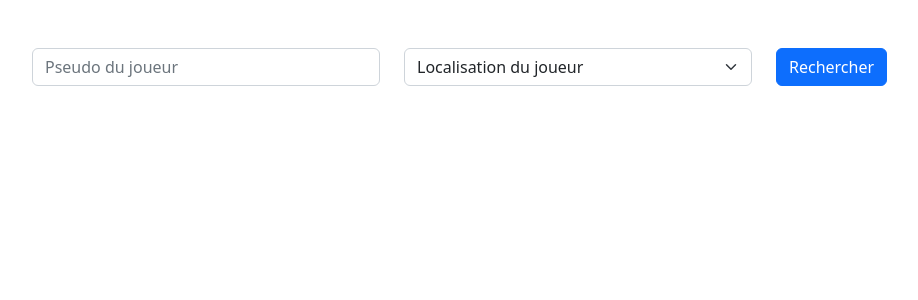
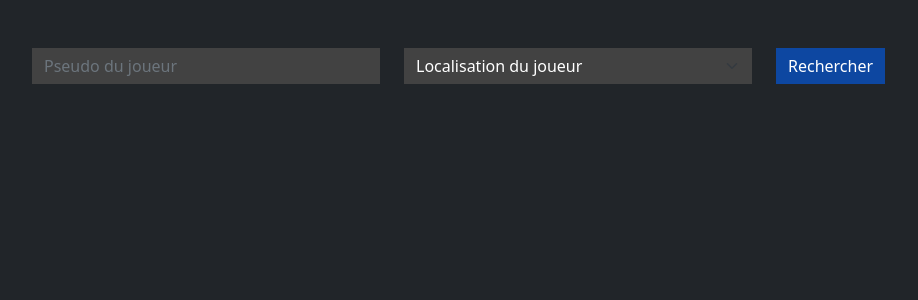
Before and after one commit to DTC-LOL/Projet-LoL-App, a React (Create React App) app: page / in a window 1280 px wide. Shown: the top 300 px of the page, without its empty margins (62-980 px from the left). Built offline with nearby package versions, Linux system fonts and the light colour scheme.

Commit message:
:construction: started bit of bootstrap design

```diff
--- a/src/components/List/ListItem/index.tsx
+++ b/src/components/List/ListItem/index.tsx
@@ -33,21 +33,21 @@ const ListItem: React.FC<Props> = ({ gamesData, playerData }) => {
 	const winingTeam = gamesData.timeline.info.frames.slice(-1)[0].events.slice(-1)[0].winningTeam;
 
 	return (
-		<ListGroupItem disabled winned={winingTeam}>
+		<ListGroupItem disabled winned={winingTeam} className="light-dark-bg">
 			<LinkStyled to="">
 				<Row>
 					<Col lg={3}>
 						<Paragraph className="fw-bold">{capitalizeFirstLowercaseRest(gamesData.recap.game_mode)}</Paragraph>
 
-						<Paragraph className="border-bottom pb-3 pe-4">Il y a {moment(gamesData.recap.game_creation).fromNow(true)}</Paragraph>
+						<Paragraph className="border-bottom border-dark pb-2 w-50">Il y a {moment(gamesData.recap.game_creation).fromNow(true)}</Paragraph>
 
-						<Paragraph className={winingTeam === playerRecap.teamId ? "text-success fw-bold" : "text-danger fw-bold"}>
+						<Paragraph className={winingTeam === playerRecap.teamId ? "text-success pt-2 fw-bold" : "text-danger pt-2 fw-bold"}>
 							{winingTeam === playerRecap.teamId ? "Victoire" : "Défaite"}
 						</Paragraph>
 
 						<Paragraph>{moment.unix(gamesData.recap.game_duration).format("m:s")}</Paragraph>
 					</Col>
-					<Col lg={5} className="border-start border-end">
+					<Col lg={5} className="border-start border-end  border-dark">
 						<Row>
 							<Col>
 								<Paragraph>Champion Level : {playerRecap.champlevel}</Paragraph>
@@ -66,7 +66,7 @@ const ListItem: React.FC<Props> = ({ gamesData, playerData }) => {
 					<Col lg={4}>
 						<Row>
 							{gamesData.recap.participants.map((participant: any) => {
-								return <Col key={participant.summonerName} className={participant.summonerName == playerRecap.summonerName ? "fw-bold text-black" : ""} lg={6}>{participant.summonerName}</Col>
+								return <Col key={participant.summonerName} className={participant.summonerName == playerRecap.summonerName ? "fw-bold text-white" : ""} lg={6}>{participant.summonerName}</Col>
 							})}
 						</Row>
 					</Col>
@@ -77,9 +77,9 @@ const ListItem: React.FC<Props> = ({ gamesData, playerData }) => {
 };
 
 const ListGroupItem = styled(ListGroup.Item)`
-	background-color: #F5F5F5 !important;
 	margin-bottom: 0.5rem;
 	border: none !important;
+	font-size: 0.8rem !important;
 `
 
 const Paragraph = styled.p`
@@ -87,7 +87,7 @@ const Paragraph = styled.p`
 `
 
 const LinkStyled = styled(Link)`
-	color: rgb(0, 0, 0, .7) !important;
+	color: rgb(255, 255, 255, .7) !important;
 	text-decoration: none !important;
 	cursor: pointer !important;
 `
--- a/src/components/Search/index.tsx
+++ b/src/components/Search/index.tsx
@@ -5,6 +5,7 @@ import Form from 'react-bootstrap/Form';
 import Container from 'react-bootstrap/Container';
 import Row from 'react-bootstrap/Row';
 import Col from 'react-bootstrap/Col';
+import styled from 'styled-components';
 
 type Props = {
 	submitMethod: FormEventHandler<HTMLFormElement> | undefined
@@ -30,13 +31,20 @@ const Search: React.FC<Props> = ({ submitMethod }: Props) => {
 						</Form.Group>
 					</Col>
 					<Col>
-						<Button variant="primary" type="submit">
+						<ButtonPrimary variant="primary" type="submit">
 							Rechercher
-						</Button>
+						</ButtonPrimary>
 					</Col>
 				</Row>
 			</Form>
 		</Container>
 	);
 };
+
+const ButtonPrimary = styled(Button)`
+	background-color: #0D47A1 !important;
+	border-radius: 0 !important;
+	border: none !important;
+`
+
 export default Search;
--- a/src/index.css
+++ b/src/index.css
@@ -1,3 +1,8 @@
+:root {
+	--bg-dark: 33, 37, 41;
+	--bg-dark-secondary: 66, 66, 66;
+}
+
 body {
   margin: 0;
   font-family: -apple-system, BlinkMacSystemFont, 'Segoe UI', 'Roboto', 'Oxygen',
@@ -5,9 +10,22 @@ body {
     sans-serif;
   -webkit-font-smoothing: antialiased;
   -moz-osx-font-smoothing: grayscale;
+  min-height: 100vh;
+  background-color: rgb(var(--bg-dark)) !important;
 }
 
 code {
   font-family: source-code-pro, Menlo, Monaco, Consolas, 'Courier New',
     monospace;
 }
+
+input, select {
+	color: white !important;
+	background-color: rgb(var(--bg-dark-secondary)) !important;
+	border: none !important;
+	border-radius: 0 !important;
+}
+
+.light-dark-bg {
+	background-color: rgb(var(--bg-dark-secondary)) !important;
+}
```
